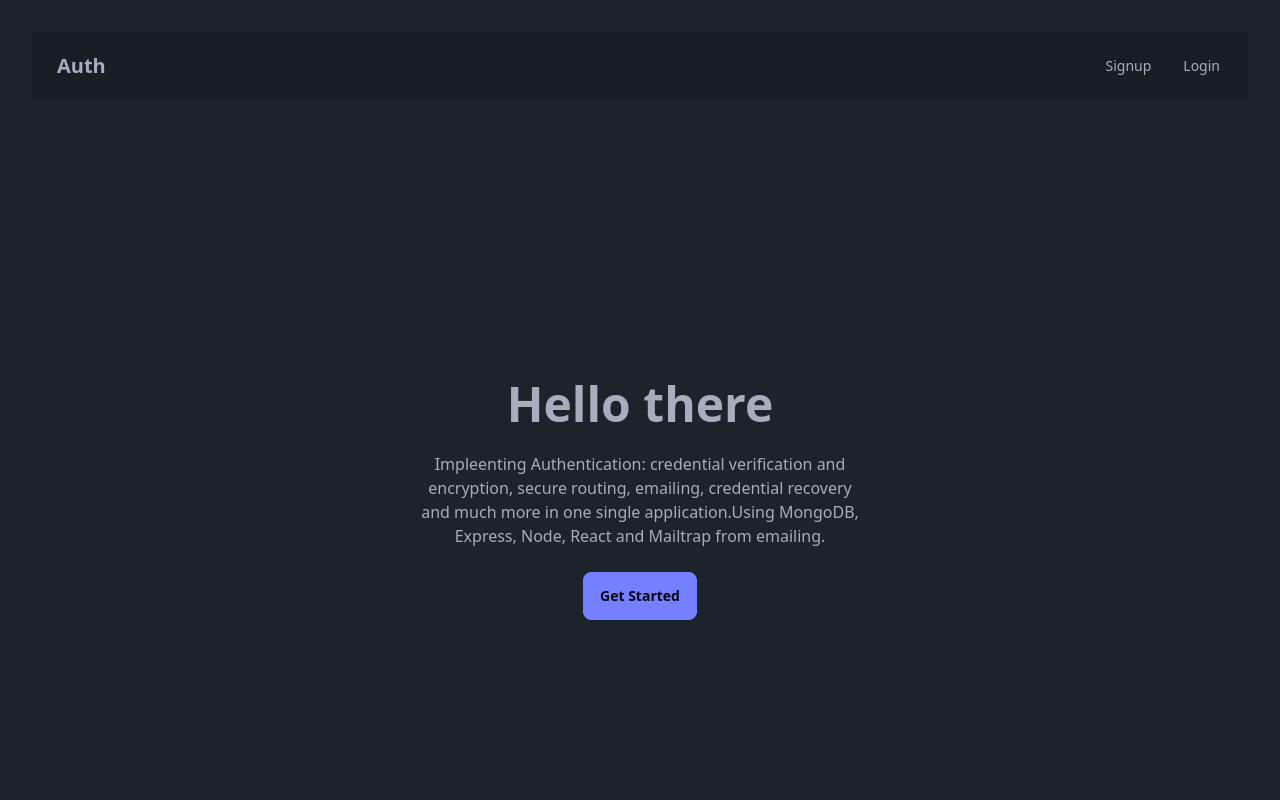
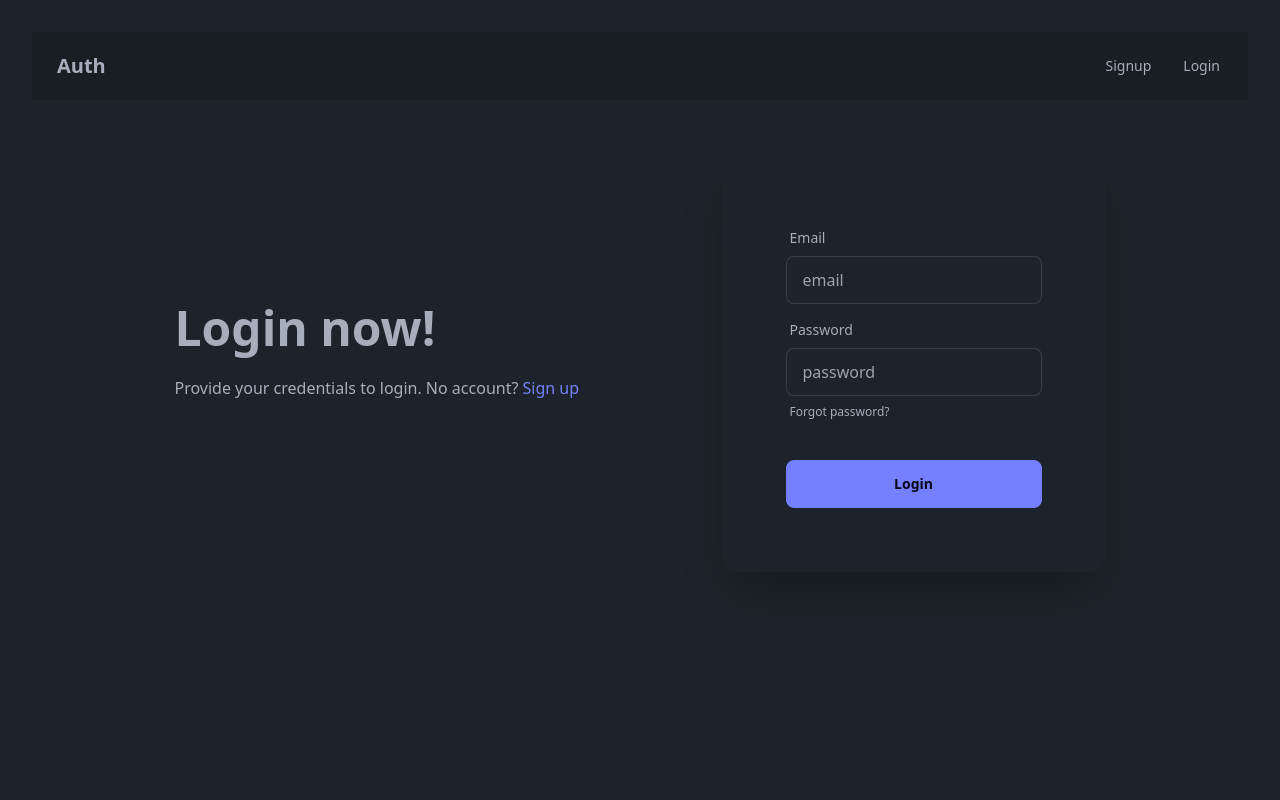
Before and after one commit to mbithi002/auth-for-devs, a React (Vite) app in the folder frontend/: page /dashboard in a window 1280 px wide. Shown: the top 800 px of the page. Built offline with nearby package versions, Linux system fonts and the light colour scheme; no server answers.

Commit message:
add send password recovery email API to frontend

```diff
--- a/frontend/src/App.jsx
+++ b/frontend/src/App.jsx
@@ -17,14 +17,14 @@ function App() {
       <Header />
       <Routes>
         <Route path="/" element={<Home />} />
-        <Route path="/dashboard" element={(authUser && !isLoading && !isError) ? <Dashboard /> : <Home />} />
+        <Route path="/dashboard" element={(authUser && !isLoading && !isError) ? <Dashboard /> : <Login />} />
         <Route path='/login' element={<Login />} />
         <Route path='/signup' element={<Signup />} />
       </Routes>
       <Footer />
       <Toaster
         toastOptions={{
-          duration: 1000,
+          duration: 3000,
           position: 'top-center',
           style: {
             background: '#333',
@@ -37,7 +37,7 @@ function App() {
             },
           },
           error: {
-            duration: 2000,
+            duration: 3000,
             style: {
               background: 'red',
               color: 'white',
--- a/frontend/src/components/header/Header.jsx
+++ b/frontend/src/components/header/Header.jsx
@@ -1,13 +1,55 @@
-import React, { useEffect } from 'react'
-import { Link } from 'react-router-dom'
-import useAuthUser from '../../hooks/useAuthUser'
+import React, { useEffect } from 'react';
+import { CiMenuFries } from "react-icons/ci";
+import { Link } from 'react-router-dom';
+import useAuthUser from '../../hooks/useAuthUser';
 
 const Header = () => {
     const { authUser } = useAuthUser()
     useEffect(() => { }, [authUser])
     return (
-        <div className="navbar bg-base-200">
-            <div className="flex-1">
+        <div className="navbar bg-base-200 justify-between">
+            <div className="drawer drawer-end sm:hidden grid z-40">
+                <input id="my-drawer-4" type="checkbox" className="drawer-toggle" />
+                <div className="drawer-content">
+                    {/* Page content here */}
+                    <label htmlFor="my-drawer-4" className="drawer-button">
+                        <CiMenuFries />
+                    </label>
+                </div>
+                <div className="drawer-side">
+                    <label htmlFor="my-drawer-4" aria-label="close sidebar" className="drawer-overlay"></label>
+                    <ul className="menu bg-base-200 text-base-content min-h-full w-80 p-4">
+                        {/* Sidebar content here */}
+                        {
+                            !authUser && (
+                                <>
+                                    <Link to={'/signup'}>
+                                        <li><a>Signup</a></li>
+                                    </Link>
+                                    <Link to={'/login'}>
+                                        <li><a>Login</a></li>
+                                    </Link>
+                                </>
+                            )
+                        }
+                        {
+                            authUser && (
+                                <>
+                                    <Link to={'/dashboard'}>
+                                        <li><a>Dashboard</a></li>
+                                    </Link>
+                                    <li className='text-center text-base-200 bg-red-500'>
+                                        <a>
+                                            Logout
+                                        </a>
+                                    </li>
+                                </>
+                            )
+                        }
+                    </ul>
+                </div>
+            </div>
+            <div className="sm:flex-1">
                 <Link to={'/'}>
                     <a className="btn btn-ghost text-xl">Auth</a>
                 </Link>
@@ -17,7 +59,7 @@ const Header = () => {
                     {
                         authUser && (
                             <Link to={`/dashboard`}>
-                            {/* <Link to={`/dashboard/${authUser._id}`}> */}
+                                {/* <Link to={`/dashboard/${authUser._id}`}> */}
                                 <li>
                                     <a>
                                         Dashboard
--- a/frontend/src/pages/auth/Login.jsx
+++ b/frontend/src/pages/auth/Login.jsx
@@ -1,61 +1,110 @@
-import { useMutation, useQueryClient } from '@tanstack/react-query'
-import React, { useState } from 'react'
-import toast from 'react-hot-toast'
-import { Link, useNavigate } from 'react-router-dom'
-import Loader from '../../components/common/Loader'
+import { useMutation, useQueryClient } from '@tanstack/react-query';
+import React, { useState } from 'react';
+import toast from 'react-hot-toast';
+import { Link, useNavigate } from 'react-router-dom';
+import Loader from '../../components/common/Loader';
 
+// Password Reset Modal Component
+const ForgotPasswordModal = ({ email, onEmailChange, onSendEmail }) => {
+    const handleCloseModal = () => document.getElementById('forgot_password_modal').close();
+
+    return (
+        <dialog id="forgot_password_modal" className="modal sm:mx-0 mx-2">
+            <div className="modal-box">
+                <h3 className="font-bold text-lg">Forgot Password</h3>
+                <p className="py-4">
+                    Enter your email address below, and we’ll send you instructions to reset your password.
+                </p>
+                <div className="space-y-4">
+                    <input
+                        type="email"
+                        placeholder="Enter your email"
+                        className="input input-bordered w-full"
+                        required
+                        value={email}
+                        onChange={(e) => onEmailChange(e.target.value)}
+                    />
+                    <div className="modal-action">
+                        <button onClick={onSendEmail} disabled={!email} className="btn btn-primary">
+                            Send Email
+                        </button>
+                        <button type="button" className="btn" onClick={handleCloseModal}>
+                            Close
+                        </button>
+                    </div>
+                </div>
+            </div>
+        </dialog>
+    );
+};
+
+// Main Login Component
 const Login = () => {
-    const navigate = useNavigate()
-    const queryClient = useQueryClient()
-    const [formData, setFormData] = useState({
-        email: '',
-        password: ''
-    })
-    const { mutate: login, isPending, isError, error } = useMutation({
-        mutationFn: async (formData) => {
-            try {
-                const res = await fetch("/api/auth/login", {
-                    method: 'POST',
-                    headers: {
-                        "Content-Type": "application/json"
-                    },
-                    body: JSON.stringify(formData)
-                })
-                const data = await res.json()
-                if (!res.ok) {
-                    throw new Error(data.error) || "Something went wrong"
-                }
-                return data
-            } catch (error) {
-                throw new Error(error) || "Something went wrong"
-            }
+    const navigate = useNavigate();
+    const queryClient = useQueryClient();
+
+    const [formData, setFormData] = useState({ email: '', password: '' });
+
+    // Helper for error handling
+    const showError = (error) => toast.error(error?.message || "Something went wrong");
+
+    // Login Mutation
+    const { mutate: login, isPending } = useMutation({
+        mutationFn: async (data) => {
+            const res = await fetch('/api/auth/login', {
+                method: 'POST',
+                headers: { 'Content-Type': 'application/json' },
+                body: JSON.stringify(data),
+            });
+            const result = await res.json();
+            if (!res.ok) throw new Error(result.error || 'Something went wrong');
+            return result;
         },
         onSuccess: () => {
-            toast.success("Login success")
-            queryClient.invalidateQueries({ queryKey: ['authUser'] })
-            navigate(`/`)
+            toast.success('Login success');
+            queryClient.invalidateQueries({ queryKey: ['authUser'] });
+            navigate('/');
         },
-        onError: (error) => {
-            toast.error(error.message) || "Something went wrong"
-        }
-    })
+        onError: showError,
+    });
+
+    // Password Reset Mutation
+    const { mutate: sendPasswordResetEmail, isPending: sendingPassword } = useMutation({
+        mutationFn: async (email) => {
+            const res = await fetch('/api/auth/forgot-password', {
+                method: 'POST',
+                headers: { 'Content-Type': 'application/json' },
+                body: JSON.stringify({ email }),
+            });
+            const result = await res.json();
+            if (!res.ok) throw new Error(result.error || 'Something went wrong');
+            return result;
+        },
+        onSuccess: () => {
+            document.getElementById('forgot_password_modal').close();
+            toast.success('Email sent successfully');
+        },
+        onError: showError,
+    });
+
+    // Handlers
     const handleChange = (e) => {
-        const { name, value } = e.target
-        setFormData((prevFormData) => ({ ...prevFormData, [name]: value }))
-    }
+        const { name, value } = e.target;
+        setFormData((prev) => ({ ...prev, [name]: value }));
+    };
+
     const handleSubmit = (e) => {
-        e.preventDefault()
+        e.preventDefault();
         login(formData);
-    }
+    };
+
     return (
-        <div className="hero min-h-screen">
-            <div className="hero-content flex-col-reverse lg:flex-row-reverse items-center justify-evenly">
+        <div className="py-10 min-h-screen">
+            <div className="z-0 flex gap-4 p-4 flex-col-reverse lg:flex-row-reverse items-center justify-evenly">
+                {/* Login Form */}
                 <div className="card bg-base-100 sm:max-w-sm shrink-0 shadow-2xl">
                     <form onSubmit={handleSubmit} className="card-body">
                         <div className="form-control">
-                            {
-                                isError && <p className="text-red-500 text-center">{error.message}</p>
-                            }
                             <label className="label">
                                 <span className="label-text">Email</span>
                             </label>
@@ -64,7 +113,8 @@ const Login = () => {
                                 placeholder="email"
                                 className="input input-bordered"
                                 required
-                                name='email'
+                                name="email"
+                                value={formData.email}
                                 onChange={handleChange}
                             />
                         </div>
@@ -77,33 +127,46 @@ const Login = () => {
                                 placeholder="password"
                                 className="input input-bordered"
                                 required
-                                name='password'
+                                name="password"
                                 onChange={handleChange}
                             />
-                            <label className="label">
-                                <a href="#" className="label-text-alt link link-hover">Forgot password?</a>
+                            <label
+                                onClick={() => document.getElementById('forgot_password_modal').showModal()}
+                                className="label"
+                            >
+                                <span className="label-text-alt link link-hover">
+                                    Forgot password?
+                                </span>
                             </label>
                         </div>
                         <div className="form-control mt-6">
-                            <button className="btn btn-primary">
-                                {
-                                    isPending ? (
-                                        <Loader s='sm' />
-                                    ) : 'Login'
-                                }
+                            <button className="btn btn-primary" disabled={isPending}>
+                                {isPending ? <Loader s="sm" /> : 'Login'}
                             </button>
                         </div>
                     </form>
                 </div>
+
+                {/* Welcome Section */}
                 <div className="text-center lg:text-left">
                     <h1 className="text-5xl font-bold">Login now!</h1>
                     <p className="py-6">
-                        Provide your credentials to login.No Account? <Link to={'/signup'}><a className="sm:text-xs text-primary hover:underline cursor-pointer">signup</a></Link>
+                        Provide your credentials to login. No account?{' '}
+                        <Link to="/signup" className="text-primary hover:underline">
+                            Sign up
+                        </Link>
                     </p>
                 </div>
             </div>
+
+            {/* Forgot Password Modal */}
+            <ForgotPasswordModal
+                email={formData.email}
+                onEmailChange={(email) => setFormData((prev) => ({ ...prev, email }))}
+                onSendEmail={() => sendPasswordResetEmail(formData.email)}
+            />
         </div>
-    )
-}
+    );
+};
 
-export default Login
+export default Login;
--- a/frontend/src/pages/auth/Signup.jsx
+++ b/frontend/src/pages/auth/Signup.jsx
@@ -1,10 +1,11 @@
-import { useMutation } from '@tanstack/react-query'
+import { useMutation, useQueryClient } from '@tanstack/react-query'
 import React, { useState } from 'react'
 import { toast } from 'react-hot-toast'
 import { Link } from 'react-router-dom'
 import Loader from '../../components/common/Loader'
 
 const Signup = () => {
+    const queryClient = useQueryClient()
     const [formData, setFormData] = useState({
         name: '',
         email: '',
@@ -28,6 +29,7 @@ const Signup = () => {
         },
         onSuccess: () => {
             toast.success("Login successful")
+            queryClient.invalidateQueries({ queryKey: ['authUser'] })
         },
         onError: (error) => {
             toast.error(error.message || 'Failed to login')
@@ -43,7 +45,7 @@ const Signup = () => {
         signup(formData);
     }
     return (
-        <div className="hero min-h-screen">
+        <div className="py-10 min-h-screen">
             <div className="hero-content flex-col-reverse sm:flex-row gap-10 w-full items-center justify-evenly">
                 <div className="card bg-base-100 sm:max-w-sm shrink-0 shadow-2xl">
                     <form onSubmit={handleSubmit} className="card-body">
@@ -94,9 +96,9 @@ const Signup = () => {
                                 name='password'
                                 onChange={handleChange}
                             />
-                            <label className="label">
+                            {/* <label className="label">
                                 <a href="#" className="label-text-alt link link-hover">Forgot password?</a>
-                            </label>
+                            </label> */}
                         </div>
                         <div className="form-control mt-6">
                             <button type='submit' className="btn btn-primary">
--- a/frontend/src/pages/home/Home.jsx
+++ b/frontend/src/pages/home/Home.jsx
@@ -1,4 +1,5 @@
 import React from 'react'
+import { Link } from 'react-router-dom'
 
 const Home = () => {
     return (
@@ -9,7 +10,9 @@ const Home = () => {
                     <p className="py-6">
                         Impleenting Authentication: credential verification and encryption, secure routing, emailing, credential recovery and much more in one single application.Using MongoDB, Express, Node, React and Mailtrap from emailing.
                     </p>
-                    <button className="btn btn-primary">Get Started</button>
+                    <Link to={'/dashboard'}>
+                        <button className="btn btn-primary">Get Started</button>
+                    </Link>
                 </div>
             </div>
         </div>
```
